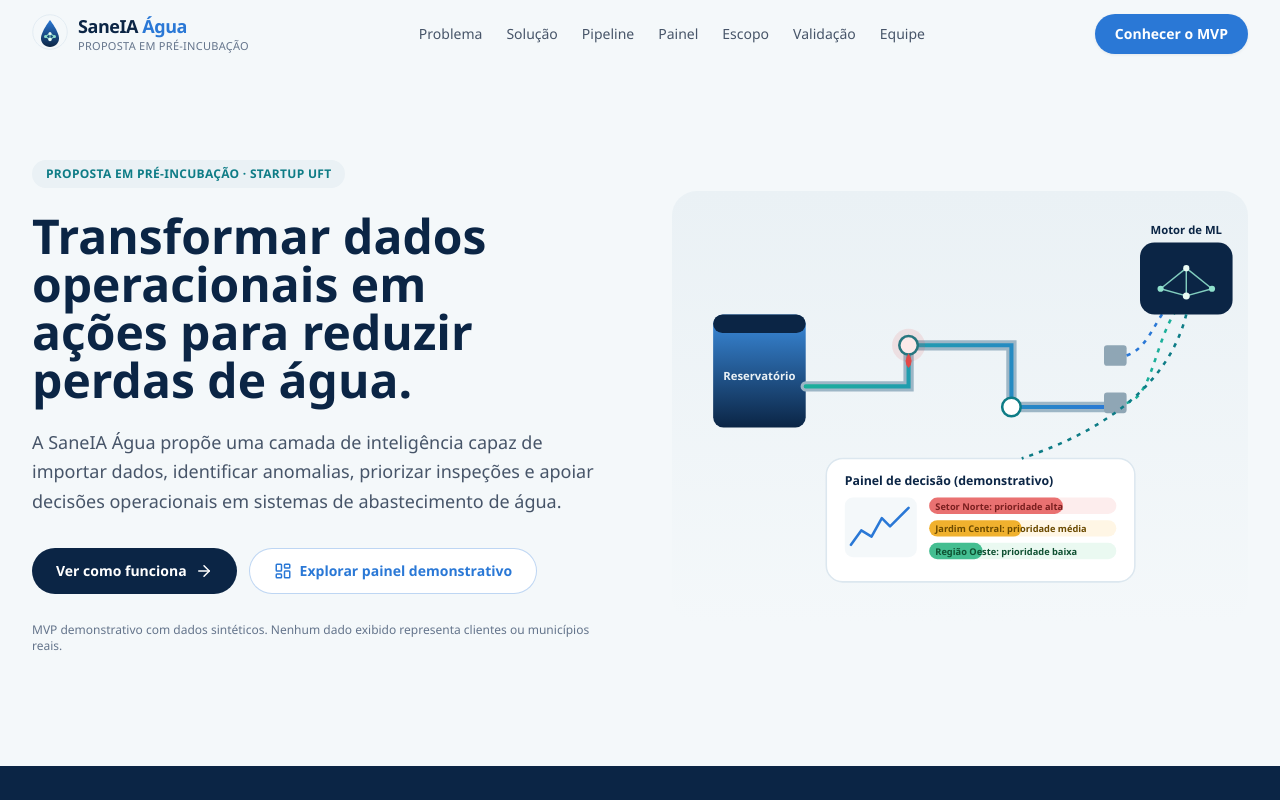
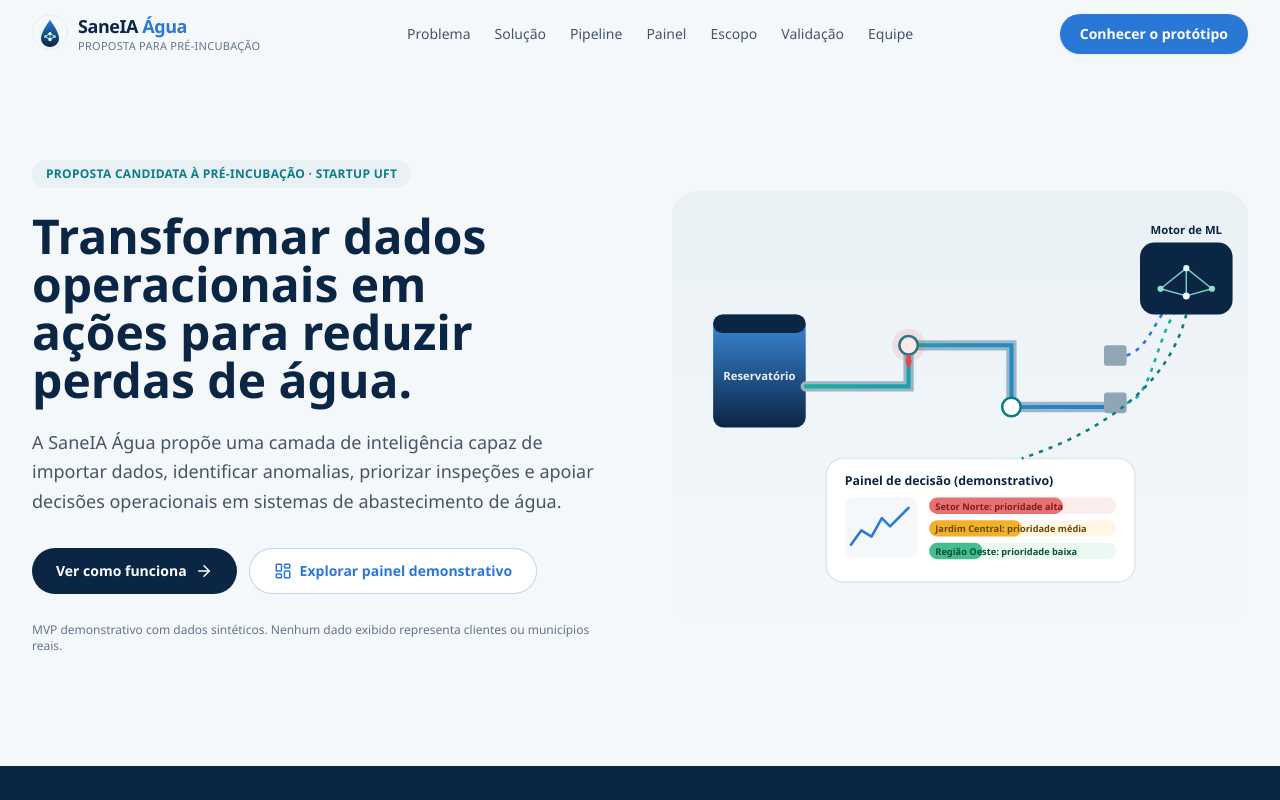
Before and after one commit to ticblaster/SaneIA, a React (Vite) app: page / in a window 1280 px wide. Shown: the top 800 px of the page. Built offline with nearby package versions, Linux system fonts and the light colour scheme.

Commit message:
Corrige textos sobre status de pré-incubação e MVP
Ajusta wording para deixar claro que a proposta ainda não foi
submetida nem selecionada para o Programa Startup UFT, evitando
qualquer impressão de que o projeto já está em pré-incubação.

```diff
--- a/src/components/BusinessModelSection.tsx
+++ b/src/components/BusinessModelSection.tsx
@@ -18,7 +18,7 @@ export default function BusinessModelSection() {
         </ul>
 
         <p className="mt-8 inline-flex items-center rounded-full bg-amber-50 px-3.5 py-1.5 text-xs font-semibold text-amber-700 ring-1 ring-inset ring-amber-200">
-          Modelo sujeito a validação durante a pré-incubação.
+          Modelo sujeito a validação caso o projeto seja selecionado para a pré-incubação.
         </p>
       </div>
     </section>
--- a/src/components/Footer.tsx
+++ b/src/components/Footer.tsx
@@ -6,9 +6,9 @@ export default function Footer() {
       <div className="mx-auto flex max-w-7xl flex-col gap-4 px-4 sm:flex-row sm:items-center sm:justify-between sm:px-6 lg:px-8">
         <Logo className="[&_span]:!text-white" />
         <p className="max-w-xl text-xs leading-relaxed">
-          SaneIA Água é uma proposta em fase de pré-incubação, submetida ao Programa Startup UFT.
-          Todo o conteúdo deste hotsite tem caráter demonstrativo e não representa clientes,
-          contratos ou resultados já obtidos.
+          SaneIA Água é uma proposta em fase de estruturação, preparada para submissão ao Programa
+          Startup UFT. Todo o conteúdo deste hotsite tem caráter demonstrativo e não representa
+          clientes, contratos ou resultados já obtidos.
         </p>
       </div>
       <p className="mx-auto mt-6 max-w-7xl px-4 text-[11px] text-blue-200/50 sm:px-6 lg:px-8">
--- a/src/components/Header.tsx
+++ b/src/components/Header.tsx
@@ -51,7 +51,7 @@ export default function Header() {
             href="#painel"
             className="focus-ring inline-flex items-center rounded-full bg-brand-blue px-5 py-2.5 text-sm font-semibold text-white shadow-card transition-colors hover:bg-brand-deep"
           >
-            Conhecer o MVP
+            Conhecer o protótipo
           </a>
         </div>
 
@@ -89,7 +89,7 @@ export default function Header() {
                 onClick={() => setMenuOpen(false)}
                 className="focus-ring block rounded-full bg-brand-blue px-4 py-2.5 text-center text-sm font-semibold text-white"
               >
-                Conhecer o MVP
+                Conhecer o protótipo
               </a>
             </li>
           </ul>
--- a/src/components/Hero.tsx
+++ b/src/components/Hero.tsx
@@ -7,7 +7,7 @@ export default function Hero() {
       <div className="mx-auto grid max-w-7xl items-center gap-12 px-4 sm:px-6 lg:grid-cols-2 lg:gap-16 lg:px-8">
         <div className="flex flex-col gap-6">
           <span className="inline-flex w-fit items-center rounded-full bg-brand-fog px-3.5 py-1.5 text-xs font-semibold uppercase tracking-wide text-brand-teal">
-            Proposta em pré-incubação · Startup UFT
+            Proposta candidata à pré-incubação · Startup UFT
           </span>
           <h1 className="text-4xl font-bold leading-tight text-brand-deep text-balance sm:text-5xl">
             Transformar dados operacionais em ações para reduzir perdas de água.
--- a/src/components/TeamSection.tsx
+++ b/src/components/TeamSection.tsx
@@ -32,7 +32,7 @@ export default function TeamSection() {
 
         <p className="mx-auto mt-8 max-w-2xl text-center text-xs text-slate-400">
           Não há vínculo societário formal constituído entre os membros até o momento. As funções
-          descritas refletem a divisão de responsabilidades pretendida durante a pré-incubação.
+          descritas refletem a divisão de responsabilidades pretendida para a etapa de pré-incubação.
         </p>
       </div>
     </section>
--- a/src/components/ui/Logo.tsx
+++ b/src/components/ui/Logo.tsx
@@ -42,7 +42,7 @@ export function Logo({ className = '', withWordmark = true }: LogoProps) {
             SaneIA <span className="text-brand-blue">Água</span>
           </span>
           <span className="text-[11px] font-medium uppercase tracking-wide text-slate-500">
-            proposta em pré-incubação
+            proposta para pré-incubação
           </span>
         </span>
       )}
```
